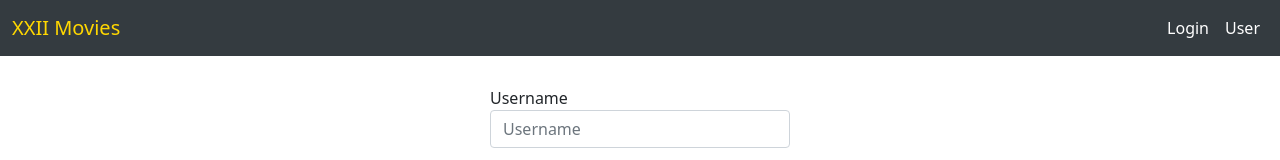
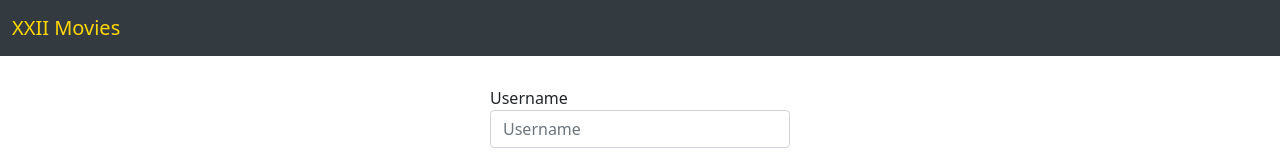
Before and after one commit to ahadsenja/movies-angular, an Angular app: page /login in a window 1280 px wide. Shown: the top 160 px of the page. Built offline with nearby package versions, Linux system fonts and the light colour scheme.

Commit message:
chore: reupload update

```diff
--- a/src/app/layout/navbar/navbar.component.css
+++ b/src/app/layout/navbar/navbar.component.css
@@ -4,6 +4,11 @@ nav .navbar-brand {
 
 nav .navbar-nav .nav-link {
  color: #FFF;
+ cursor: pointer;
+}
+
+nav .navbar-nav .nav-link:hover {
+ cursor: pointer;
 }
 
 nav {
--- a/src/app/layout/navbar/navbar.component.html
+++ b/src/app/layout/navbar/navbar.component.html
@@ -7,11 +7,8 @@
 
    <div class="collapse navbar-collapse" id="navbarSupportedContent">
      <ul class="navbar-nav ms-auto mb-2 mb-lg-0">
-       <li class="nav-item">
-         <a class="nav-link" href="/login" routerLink="login">Login</a>
-       </li>
-       <li class="nav-item">
-         <a class="nav-link" href="#">User</a>
+       <li class="nav-item" *ngIf="isLoggedIn">
+         <a class="nav-link" (click)="doLogout()">Log Out</a>
        </li>
      </ul>
    </div>
--- a/src/app/layout/navbar/navbar.component.ts
+++ b/src/app/layout/navbar/navbar.component.ts
@@ -1,4 +1,9 @@
 import { Component, OnInit } from '@angular/core';
+import { Router } from '@angular/router';
+import { Observable } from 'rxjs';
+
+import { MovieListComponent } from 'src/app/components/movie-list/movie-list.component';
+import { TokenStorageService } from 'src/app/service/token-storage.service';
 
 @Component({
   selector: 'app-navbar',
@@ -7,9 +12,21 @@ import { Component, OnInit } from '@angular/core';
 })
 export class NavbarComponent implements OnInit {
 
-  constructor() { }
+  isLoggedIn = false;
+
+  constructor(
+    private token: TokenStorageService,
+    private router: Router
+  ) { }
 
   ngOnInit(): void {
+    this.isLoggedIn = !!this.token.getToken();
+  }
+
+  doLogout(): void {
+    this.token.logout();
+    this.router.navigate(['/login']);
+    window.location.reload();
   }
 
 }
```
